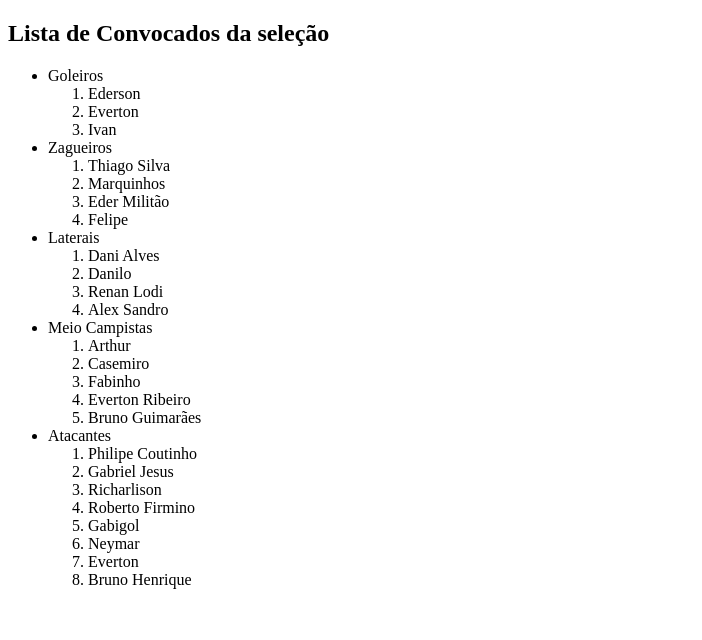
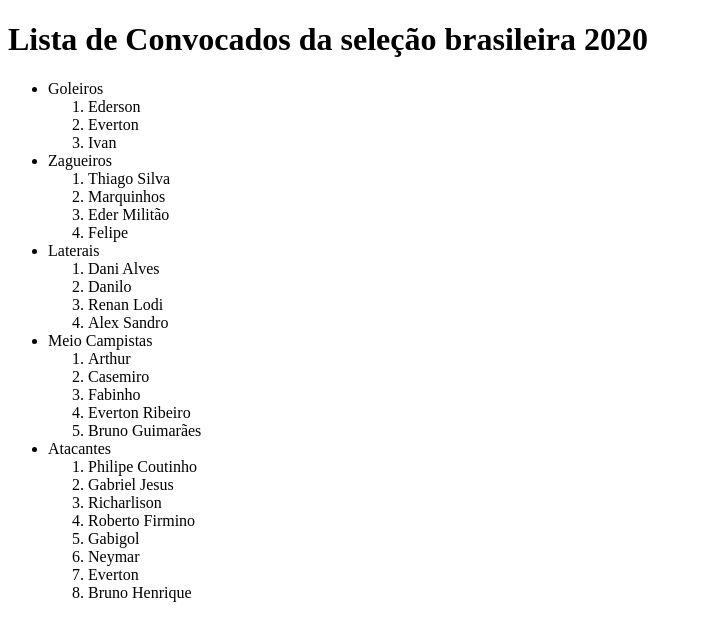
Before and after one commit to peq42/selecao2020, a plain HTML site: page index.html in a window 1280 px wide. Shown: the whole page, without its empty margins (0-702 px from the left). Drawn offline with Linux system fonts and the light colour scheme.

Commit message:
Update index.html

```diff
--- a/index.html
+++ b/index.html
@@ -2,7 +2,7 @@
 <html>
 <body>
 
-    <h2>Lista de Convocados da seleção</h2>
+    <h1>Lista de Convocados da seleção brasileira 2020</h1>
     <ul>
         <li>Goleiros</li>
         <ol>
```
